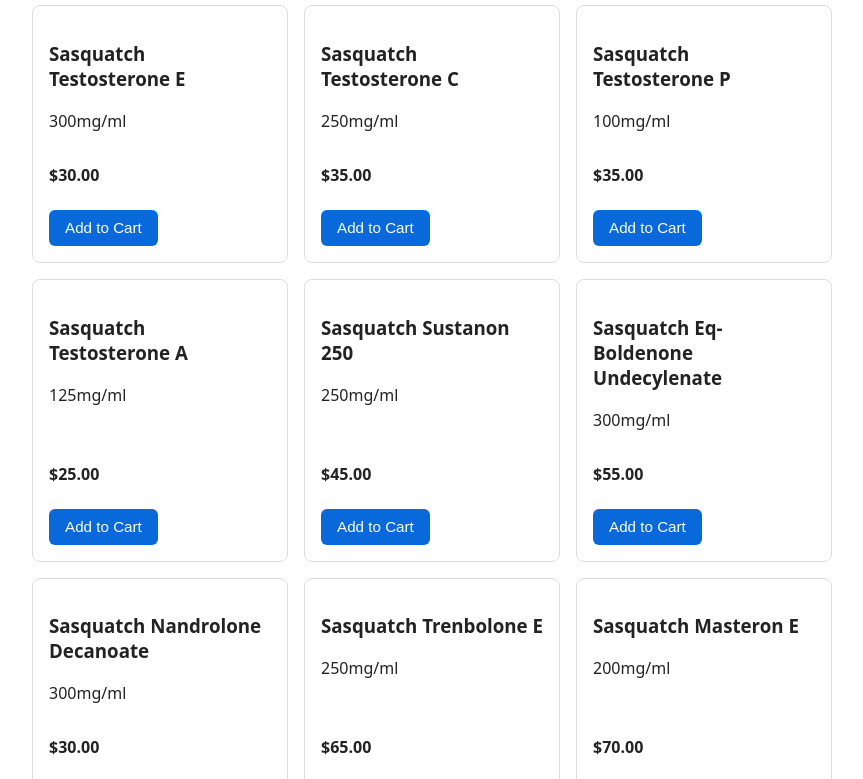
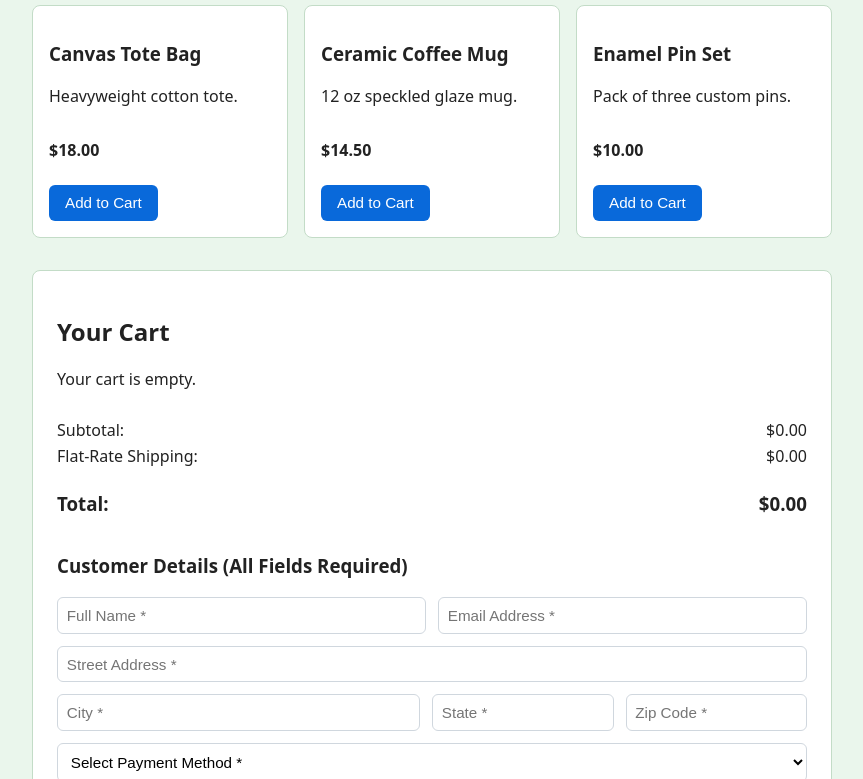
Before and after one commit to SasquatchMuscleUSA/sasquatchmuscleusa.gethub.io, a plain HTML site: page index.html in a window 1280 px wide. Shown: the part 91-870 px from the top of the page, without its empty margins (208-1071 px from the left). Drawn offline with Linux system fonts and the light colour scheme.

Commit message:
Update index.html

```diff
--- a/index.html
+++ b/index.html
@@ -5,9 +5,9 @@
   <meta name="viewport" content="width=device-width, initial-scale=1.0">
   <title>My Product Store</title>
   <style>
-    body { font-family: system-ui, sans-serif; max-width: 800px; margin: 2rem auto; padding: 0 1rem; color: #222; }
+    body { font-family: system-ui, sans-serif; max-width: 800px; margin: 2rem auto; padding: 0 1rem; color: #222; background-color: #eaf6ec; }
     .grid { display: grid; grid-template-columns: repeat(auto-fit, minmax(220px, 1fr)); gap: 1rem; margin-bottom: 2rem; }
-    .card { border: 1px solid #ddd; border-radius: 8px; padding: 1rem; display: flex; flex-direction: column; justify-content: space-between; }
+    .card { background: #ffffff; border: 1px solid #c3dcc7; border-radius: 8px; padding: 1rem; display: flex; flex-direction: column; justify-content: space-between; }
     button { background: #0969da; color: white; border: none; padding: 0.6rem 1rem; border-radius: 6px; cursor: pointer; font-size: 0.95rem; margin-right: 0.5rem; margin-top: 0.5rem; }
     button:hover { background: #0550ae; }
     button.secondary { background: #6e7781; }
@@ -17,7 +17,7 @@
     button.danger { background: #cf222e; }
     button.danger:hover { background: #a40e26; }
     button.qty-btn { padding: 0.25rem 0.6rem; margin: 0 0.25rem; font-size: 0.85rem; }
-    .cart-box { background: #f6f8fa; border: 1px solid #d0d7de; border-radius: 8px; padding: 1.5rem; }
+    .cart-box { background: #ffffff; border: 1px solid #c3dcc7; border-radius: 8px; padding: 1.5rem; }
     .cart-item { display: flex; justify-content: space-between; align-items: center; padding: 0.6rem 0; border-bottom: 1px solid #e1e4e8; gap: 0.5rem; flex-wrap: wrap; }
     .cart-controls { display: flex; align-items: center; }
     .totals-box { margin-top: 1rem; padding-top: 0.5rem; }
@@ -103,16 +103,9 @@
 
     // Edit your products here (make sure each item ends with a comma except the last one)
     const products = [
-      { id: 1, name: "Sasquatch Testosterone E", price: 30.00, desc: "300mg/ml" },
-      { id: 2, name: "Sasquatch Testosterone C", price: 35.00, desc: "250mg/ml" },
-      { id: 3, name: "Sasquatch Testosterone P", price: 35.00, desc: "100mg/ml" },
-      { id: 4, name: "Sasquatch Testosterone A", price: 25.00, desc: "125mg/ml" },
-      { id: 5, name: "Sasquatch Sustanon 250", price: 45.00, desc: "250mg/ml" },
-      { id: 6, name: "Sasquatch Eq-Boldenone Undecylenate", price: 55.00, desc: "300mg/ml" },
-      { id: 7, name: "Sasquatch Nandrolone Decanoate", price: 30.00, desc: "300mg/ml" },
-      { id: 8, name: "Sasquatch Trenbolone E", price: 65.00, desc: "250mg/ml" },
-      { id: 9, name: "Sasquatch Masteron E", price: 70.00, desc: "200mg/ml" }
-
+      { id: 1, name: "Canvas Tote Bag", price: 18.00, desc: "Heavyweight cotton tote." },
+      { id: 2, name: "Ceramic Coffee Mug", price: 14.50, desc: "12 oz speckled glaze mug." },
+      { id: 3, name: "Enamel Pin Set", price: 10.00, desc: "Pack of three custom pins." }
     ];
 
     let cart = [];
@@ -237,7 +230,7 @@
 
         if (!val) {
           el.classList.add("input-error");
-          missing.push(f.label);
+      missing.push(f.label);
       } else if (f.id === "cust-email" && (!val.includes("@") || !val.includes("."))) {
       el.classList.add("input-error");
       missing.push("Valid Email Address");
```
